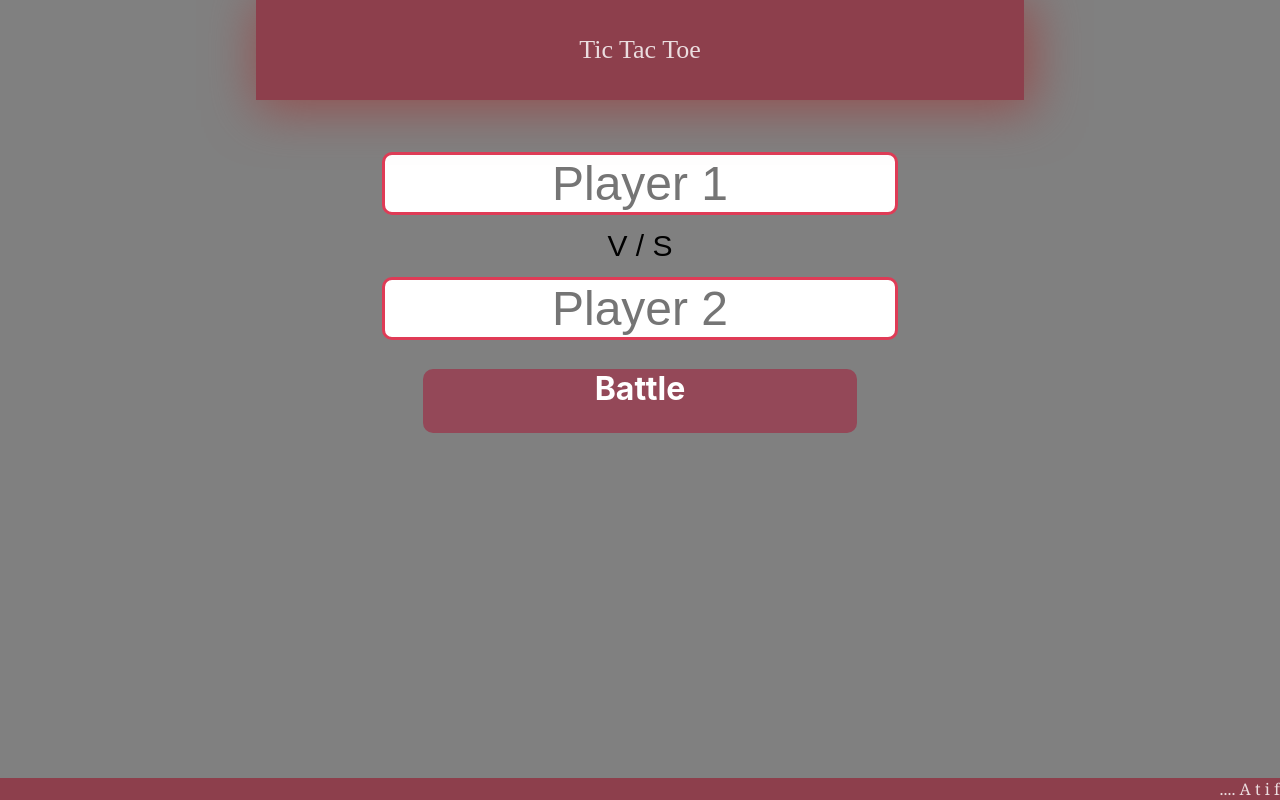
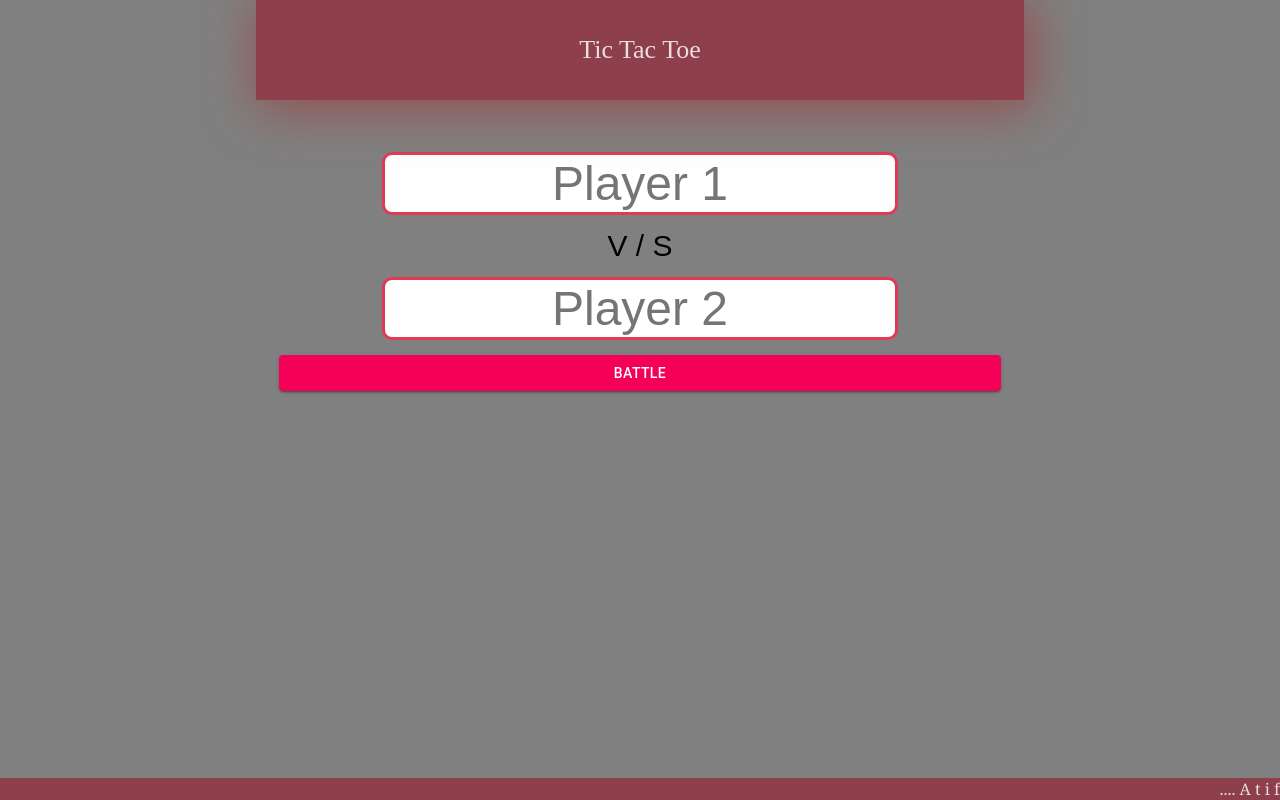
Before and after one commit to mazerunner619/tic-tac-toe-ReactHooks, a React app: page / in a window 1280 px wide. Built offline with nearby package versions, Linux system fonts and the light colour scheme.

Commit message:
button fixed properly

```diff
--- a/src/App.css
+++ b/src/App.css
@@ -102,22 +102,11 @@ width: 70%;
   }
 
   .startButton{
-    display: grid;
-    justify-content: center;
-    margin: 4% auto;
-    color: rgb(255, 255, 255);
-    background: #944858;
-    width: 60%;
-    height: 8vh;
-    border-radius: 10px;
-    transition-duration: 0.4s;
-    font-family :-apple-system, BlinkMacSystemFont, 'Segoe UI', Roboto, Oxygen, Ubuntu, Cantarell, 'Open Sans', 'Helvetica Neue', sans-serif;
+    width: 100%;
     }
 
   .startButton:hover{
-    background: rgb(131, 54, 66);
-   width: 100%;
-
+    background: rgb(211, 41, 66);
   }
 
   .creator{
--- a/src/board.js
+++ b/src/board.js
@@ -103,7 +103,10 @@ function Board(){
                     <input id ="A" className="entry-field" name ="playerA" type = "text" placeholder = "Player 1" required value = {nameA} onChange = {getName}/>
                     <label className="entry-label" for="playerA">V / S </label>
                     <input id="B" className="entry-field" name = "playerB" type = "text" placeholder = "Player 2" required value = {nameB} onChange = {getName}/>
-                    <h1 className="startButton" onClick = { startGame}>Battle</h1>
+                    <Button
+                    variant = "contained"
+                    className="startButton"
+                    color="secondary" onClick = { startGame}>Battle</Button>
          </form>
 
          <div class="heading">Tic  Tac Toe</div>
```
